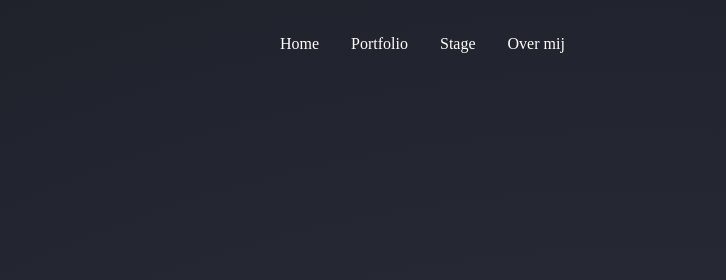
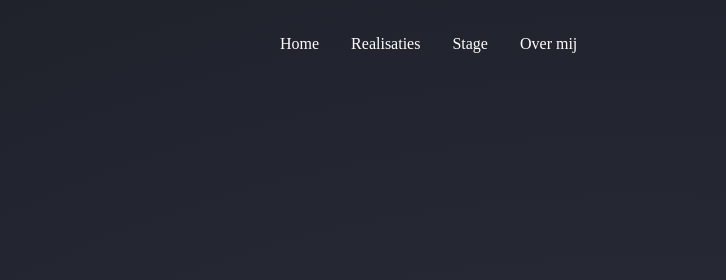
Before and after one commit to Johan-torfs/itf-portfolio, a website built with Vite: page src/index.html in a window 1280 px wide. Shown: the top 280 px of the page, 0-726 px from the left. Built offline with nearby package versions, Linux system fonts and the light colour scheme; files whose address does not match are found by name; a web font is replaced by a local one.

Commit message:
change portfolio title to realisaties

```diff
--- a/src/index.html
+++ b/src/index.html
@@ -28,7 +28,7 @@
             <a href="#hero">Home</a>
           </li>
           <li class="slide-in" animation-delay="3.1">
-            <a href="#portfolio">Portfolio</a>
+            <a href="#portfolio">Realisaties</a>
           </li>
           <li class="slide-in" animation-delay="3.2">
             <a href="#stage">Stage</a>
@@ -64,7 +64,7 @@
 
     <section id="portfolio" class="container-full text-center | scroll-section">
       <h2 class="slide-in" animation-delay="0">
-        <span>Portfolio</span>
+        <span>Realisaties</span>
       </h2>
       <div id="portfolio-carousel" class="carousel">
         <ul class="carousel-body">
```
Also changed, not shown: dist/index.html.
